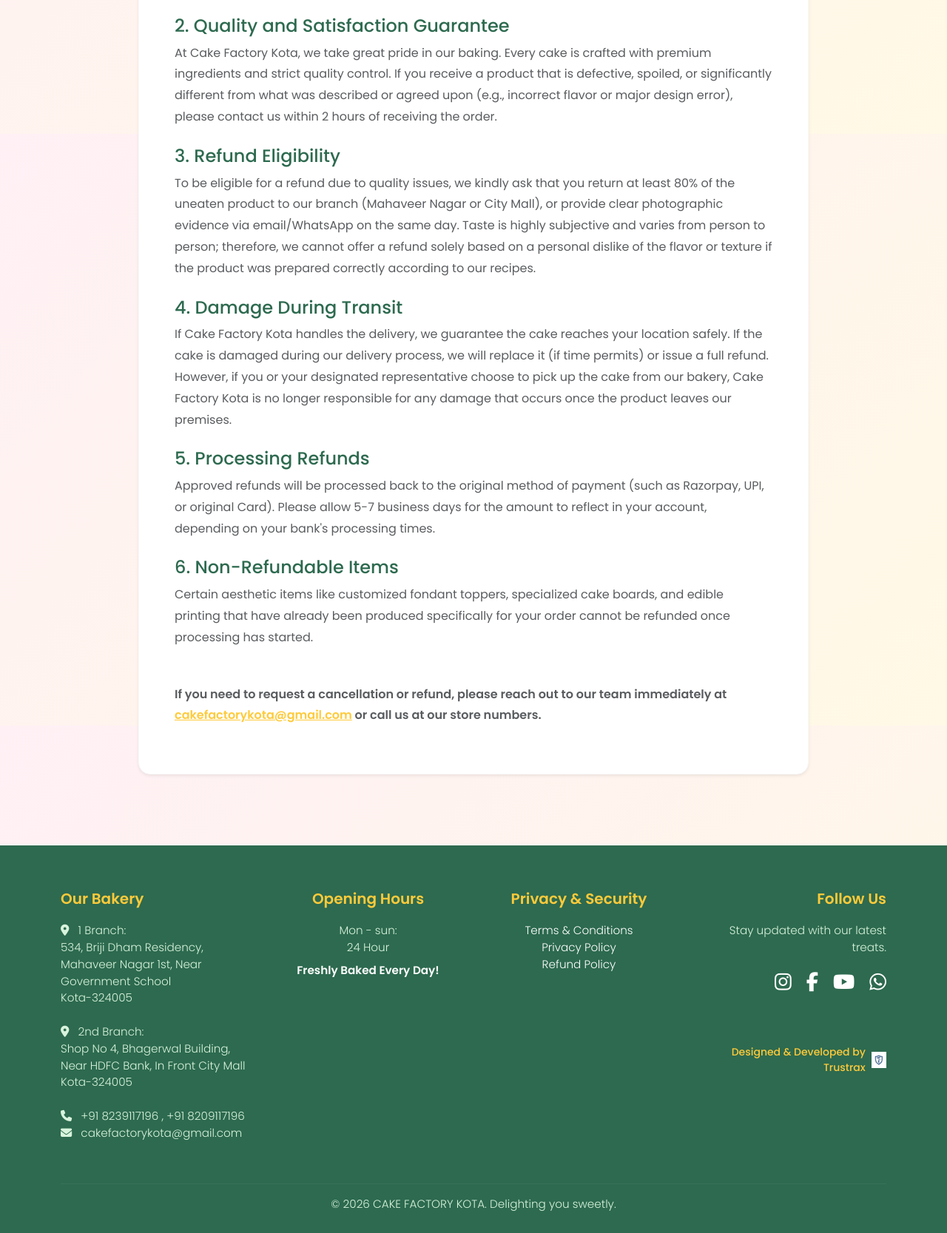
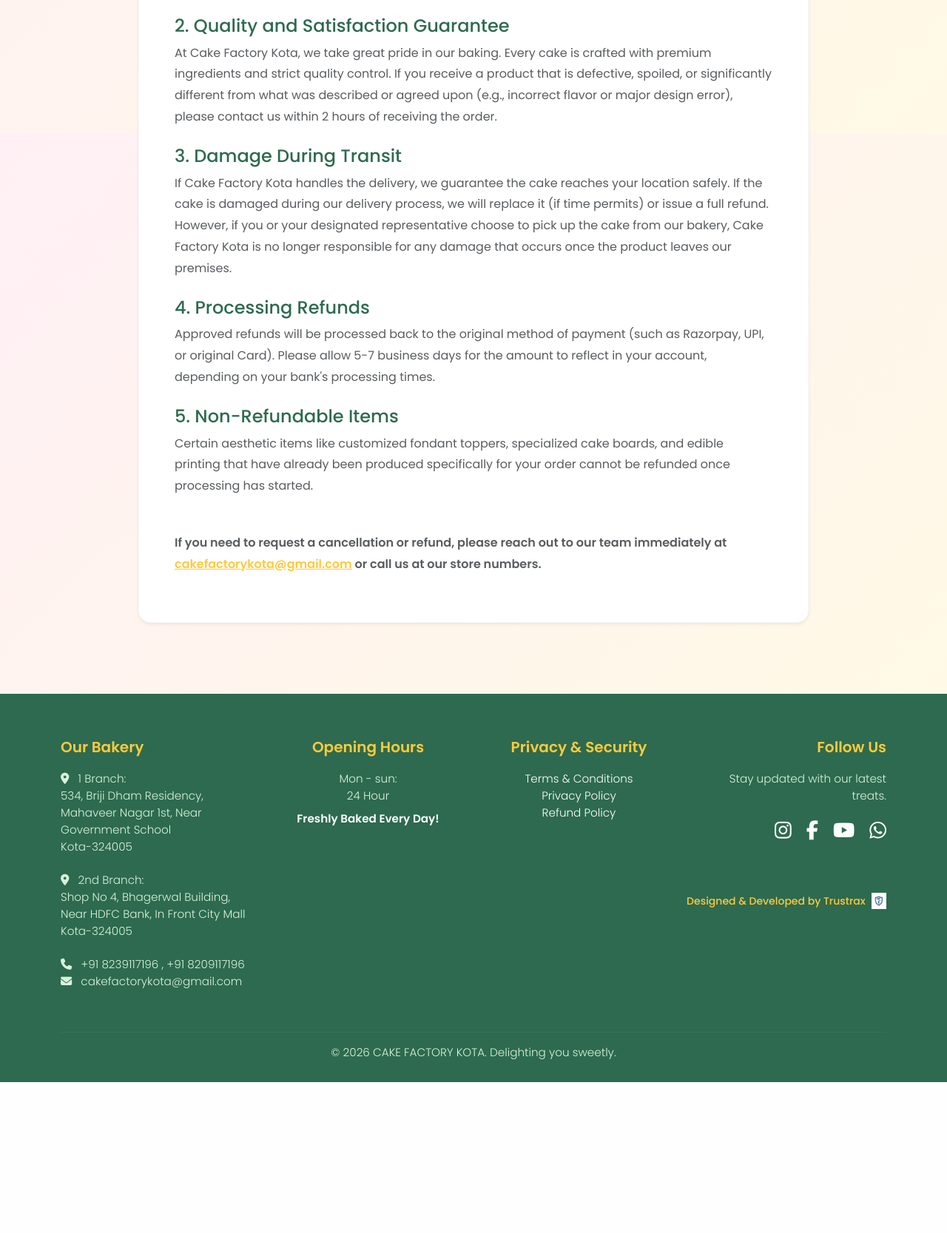
Before and after one commit to Manishajangid26/flasktask, a Flask app: page /refund in a window 1280 px wide. Shown: the part 619-2286 px from the top of the page at 74% size. After the commit the page ends 2082 px from the top, so only its background shows below. Run offline with Flask 3, Linux system fonts and the light colour scheme; some web fonts are replaced.

Commit message:
update website

```diff
--- a/src/templates/footer.html
+++ b/src/templates/footer.html
@@ -43,7 +43,7 @@
                 </div><br>
 
                 <div class="d-flex align-items-center justify-content-md-end justify-content-start gap-2 mt-4" style="font-weight: 500;">
-                    <span class="small" style="color: var(--primary-yellow);">Designed & Developed by <a href="https://trustrax.com" target="_blank" style="color: inherit; text-decoration: none; ">Trustrax</a></span>
+                    <span class="small" style="color: var(--primary-yellow); margin-left: -10px;">Designed & Developed by <a href="https://trustrax.com" target="_blank" style="color: inherit; text-decoration: none; ">Trustrax</a></span>
                     <img src="{{ url_for('static', filename='images/trustrax.png') }}" alt="Trustrax Logo" style="height: 22px; width: auto; object-fit: contain;">
                 </div>
             </div>
--- a/src/templates/refund.html
+++ b/src/templates/refund.html
@@ -19,16 +19,13 @@
                 <h4 style="color: var(--primary-green);">2. Quality and Satisfaction Guarantee</h4>
                 <p class="text-muted mb-4">At Cake Factory Kota, we take great pride in our baking. Every cake is crafted with premium ingredients and strict quality control. If you receive a product that is defective, spoiled, or significantly different from what was described or agreed upon (e.g., incorrect flavor or major design error), please contact us within 2 hours of receiving the order.</p>
 
-                <h4 style="color: var(--primary-green);">3. Refund Eligibility</h4>
-                <p class="text-muted mb-4">To be eligible for a refund due to quality issues, we kindly ask that you return at least 80% of the uneaten product to our branch (Mahaveer Nagar or City Mall), or provide clear photographic evidence via email/WhatsApp on the same day. Taste is highly subjective and varies from person to person; therefore, we cannot offer a refund solely based on a personal dislike of the flavor or texture if the product was prepared correctly according to our recipes.</p>
-
-                <h4 style="color: var(--primary-green);">4. Damage During Transit</h4>
+                <h4 style="color: var(--primary-green);">3. Damage During Transit</h4>
                 <p class="text-muted mb-4">If Cake Factory Kota handles the delivery, we guarantee the cake reaches your location safely. If the cake is damaged during our delivery process, we will replace it (if time permits) or issue a full refund. However, if you or your designated representative choose to pick up the cake from our bakery, Cake Factory Kota is no longer responsible for any damage that occurs once the product leaves our premises.</p>
 
-                <h4 style="color: var(--primary-green);">5. Processing Refunds</h4>
+                <h4 style="color: var(--primary-green);">4. Processing Refunds</h4>
                 <p class="text-muted mb-4">Approved refunds will be processed back to the original method of payment (such as Razorpay, UPI, or original Card). Please allow 5-7 business days for the amount to reflect in your account, depending on your bank's processing times.</p>
 
-                <h4 style="color: var(--primary-green);">6. Non-Refundable Items</h4>
+                <h4 style="color: var(--primary-green);">5. Non-Refundable Items</h4>
                 <p class="text-muted mb-4">Certain aesthetic items like customized fondant toppers, specialized cake boards, and edible printing that have already been produced specifically for your order cannot be refunded once processing has started.</p>
 
                 <p class="mt-5 text-muted fw-bold">If you need to request a cancellation or refund, please reach out to our team immediately at <a href="mailto:cakefactorykota@gmail.com" style="color: var(--primary-yellow);">cakefactorykota@gmail.com</a> or call us at our store numbers.</p>
```
Also changed, not shown: bakery.db.
